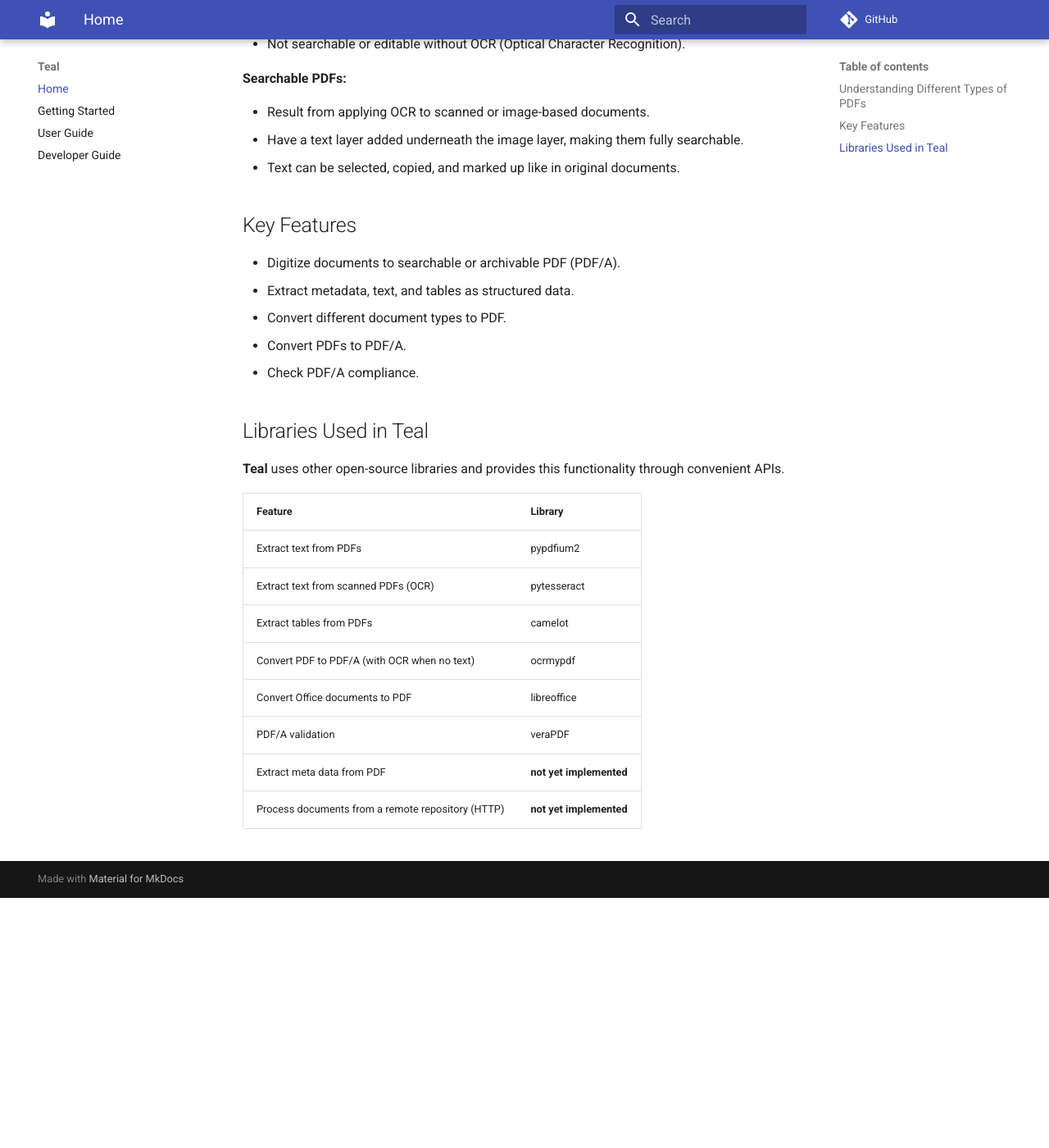
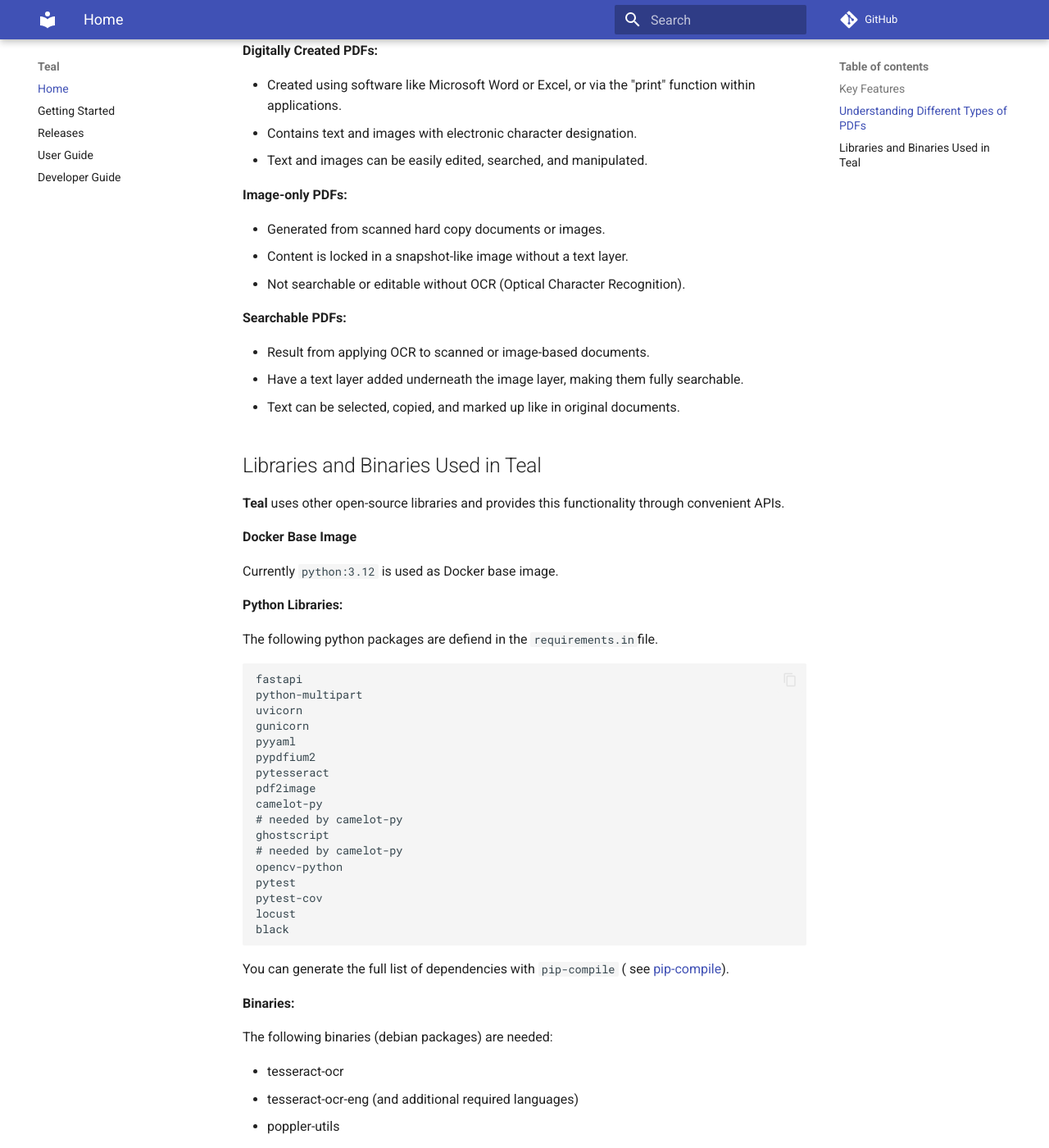
Before and after one commit to rueedlinger/teal, an MkDocs documentation site: the page built from docs/index.md, in a window 1280 px wide and 1400 px high, scrolled down 591 px. Shown: the whole window at 82% size. Built offline with MkDocs 1.6.1 and Material for MkDocs 9.7.7, drawn with Linux system fonts in a browser that asks for light colours; comment, search, counter and statistics services are not loaded; before the commit the page ends 1686 px from its top, so only the background shows below that; some of the changed text lies outside the part shown.

````diff
--- a/docs/index.md
+++ b/docs/index.md
@@ -3,6 +3,16 @@
 **Teal** is a versatile and user-friendly API designed to simplify working with PDF documents. Whether you're a
 developer looking to automate PDF processing or integrate PDF functionalities into your existing workflow, Teal provides
 a seamless and efficient solution.
+
+For the source code, see [https://github.com/rueedlinger/teal](https://github.com/rueedlinger/teal).
+
+## Key Features
+
+- Digitize documents to searchable PDF or archivable PDF/A.
+- Extract metadata, text, and tables as structured data.
+- Convert different document types to PDF.
+- Convert PDFs to PDF/A.
+- Check PDF/A compliance.
 
 ## Understanding Different Types of PDFs
 
@@ -24,25 +34,55 @@ a seamless and efficient solution.
 - Have a text layer added underneath the image layer, making them fully searchable.
 - Text can be selected, copied, and marked up like in original documents.
 
-## Key Features
-
-- Digitize documents to searchable or archivable PDF (PDF/A).
-- Extract metadata, text, and tables as structured data.
-- Convert different document types to PDF.
-- Convert PDFs to PDF/A.
-- Check PDF/A compliance.
-
-## Libraries Used in Teal
+## Libraries and Binaries Used in Teal
 
 **Teal** uses other open-source libraries and provides this functionality through convenient APIs.
 
-| Feature                                           | Library                 |
-|---------------------------------------------------|-------------------------|
-| Extract text from PDFs                            | pypdfium2               |
-| Extract text from scanned PDFs (OCR)              | pytesseract             |
-| Extract tables from PDFs                          | camelot                 |
-| Convert PDF to PDF/A (with OCR when no text)      | ocrmypdf                |
-| Convert Office documents to PDF                   | libreoffice             |
-| PDF/A validation                                  | veraPDF                 |
-| Extract meta data from PDF                        | **not yet implemented** |
-| Process documents from a remote repository (HTTP) | **not yet implemented** |
+**Docker Base Image**
+
+Currently `python:3.12` is used as Docker base image.
+
+**Python Libraries:**
+
+The following python packages are defiend in the `requirements.in`file.
+
+```text
+fastapi
+python-multipart
+uvicorn
+gunicorn
+pyyaml
+pypdfium2
+pytesseract
+pdf2image
+camelot-py
+# needed by camelot-py
+ghostscript
+# needed by camelot-py
+opencv-python
+pytest
+pytest-cov
+locust
+black
+```
+
+You can generate the full list of dependencies with `pip-compile` (
+see [pip-compile](https://pip-tools.readthedocs.io/en/stable/)).
+
+**Binaries:**
+
+The following binaries (debian packages) are needed:
+
+- tesseract-ocr
+- tesseract-ocr-eng (and additional required languages)
+- poppler-utils
+- ocrmypdf
+- ghostscript
+- python3-tk
+- libgl1
+- libreoffice
+- default-jre-headless
+- libreoffice-java-common
+- jodconverter
+
+For more details have a look at the Docker file.
--- a/mkdocs.yml
+++ b/mkdocs.yml
@@ -6,6 +6,7 @@ repo_name: GitHub
 nav:
   - 'index.md'
   - 'getting_started.md'
+  - 'releases.md'
   - 'user_guide.md'
   - 'developer_guide.md'
 theme:
````
Also changed, not shown: README.md (+8 -0 lines), docs/developer_guide.md (+33 -16 lines), docs/getting_started.md (+6 -5 lines), docs/releases.md (added, +25 -0 lines), docs/user_guide.md (+19 -15 lines), requirements.txt (+242 -16 lines), 2 other files.
